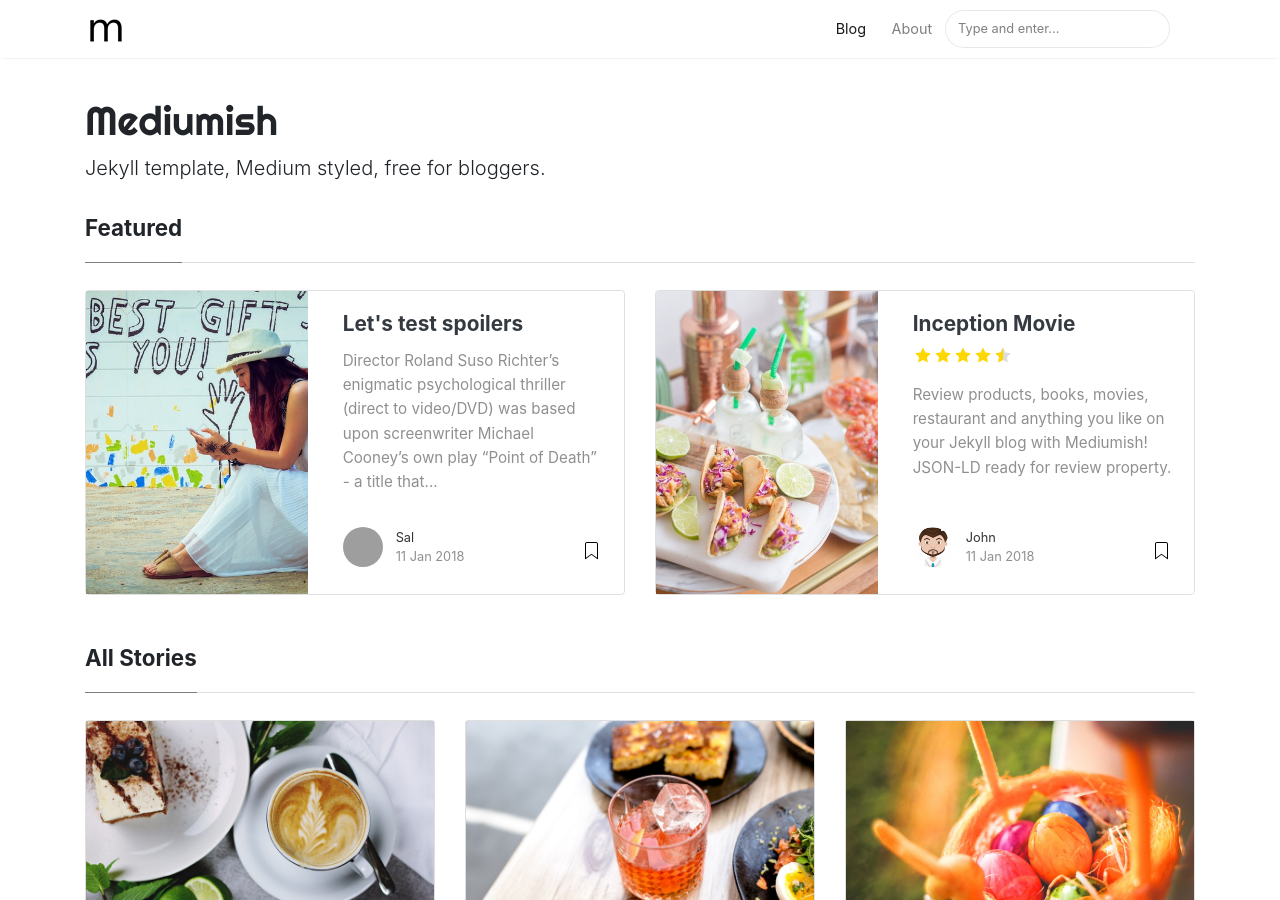
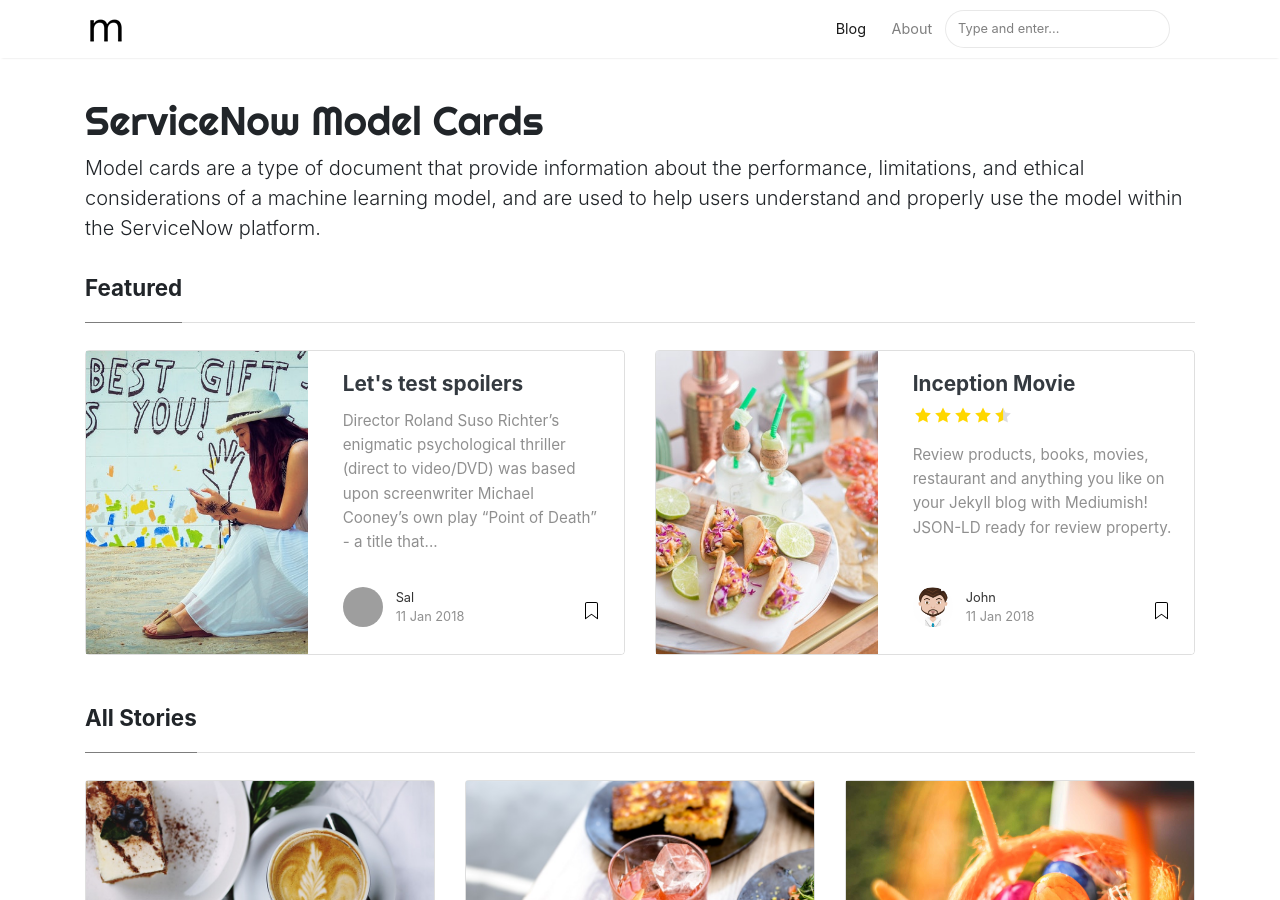
Before and after one commit to masoudhashemi/ModelCard, a Jekyll site: the page built from index.html, in a window 1280 px wide and 900 px high. Built offline with Jekyll 4.4.1, drawn with Linux system fonts in a browser that asks for light colours; nearby versions of some CDN libraries; the list of posts is cut into pages by our own code; some of the changed text lies outside the part shown; grey boxes are pictures that could not be loaded.

Commit message:
Change title

```diff
--- a/_config.yml
+++ b/_config.yml
@@ -1,7 +1,7 @@
 # Site
-name: "Mediumish"
-title: "Mediumish"
-description: "Jekyll template, Medium styled, free for bloggers."
+name: "ServiceNow Model Cards"
+title: "ServiceNow Model Cards"
+description: "Model cards are a type of document that provide information about the performance, limitations, and ethical considerations of a machine learning model, and are used to help users understand and properly use the model within the ServiceNow platform."
 logo: 'assets/images/logo.png'
 favicon: 'assets/images/logo.png'
 baseurl: '/modelcard'
```
